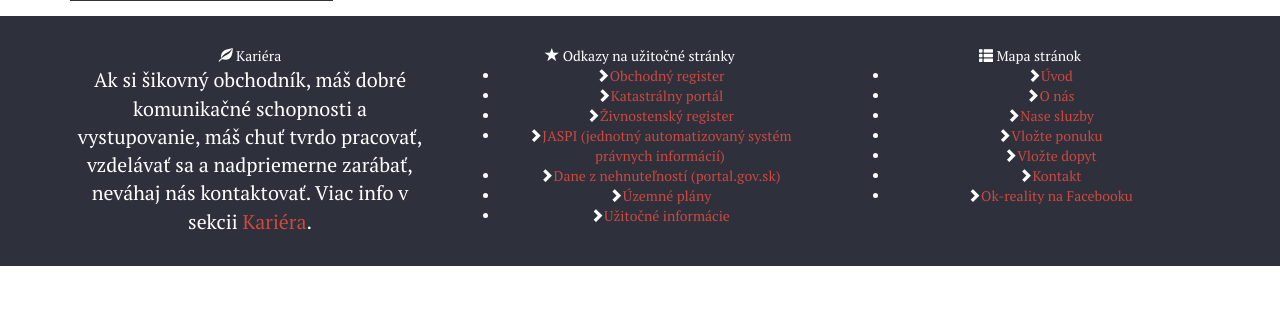
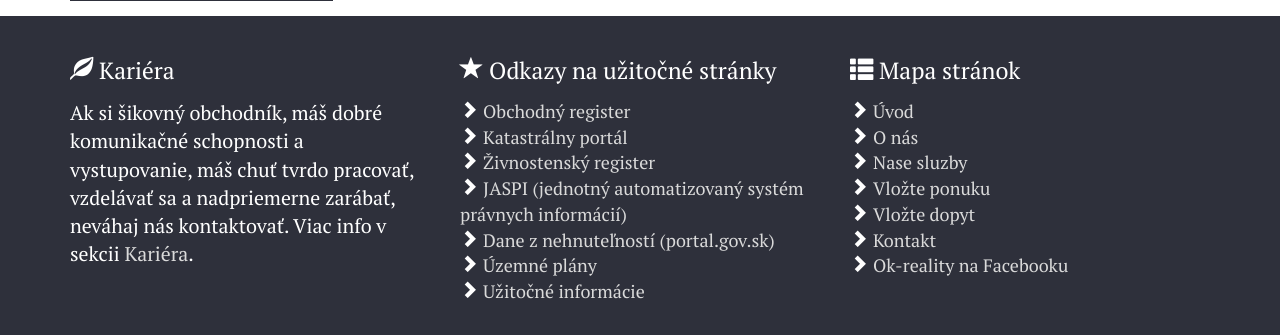
Before and after one commit to quaplo/ok-redesign, a PHP site: page / in a window 1280 px wide. Shown: the part 2834-3169 px from the top of the page. Before the commit the page ends 3100 px from the top, so only its background shows below. Run offline with PHP 8.4, Linux system fonts and the light colour scheme; some libraries are stand-ins or nearby versions.

Commit message:
fixed footer menu

```diff
--- /dev/null
+++ b/css/footer.css
@@ -0,0 +1,26 @@
+#footer {
+    text-align: left;
+    font-size: 1rem;
+}
+
+#footer ul {
+    list-style: none;
+    margin: 0;
+    padding: 0;
+}
+
+#footer ul li span {
+    display: block;
+    float: left;
+    margin-right: 5px;
+}
+
+#footer strong {
+    font-size: 1.3rem;
+    margin-bottom: 15px;
+    display: block;
+}
+
+#footer a {
+    color: #dadada;
+}
--- a/css/main.css
+++ b/css/main.css
@@ -2,6 +2,7 @@
 @import "layout.css";
 @import "n-l-form.css";
 @import "typography.css";
+@import "footer.css";
 
 
 
```
